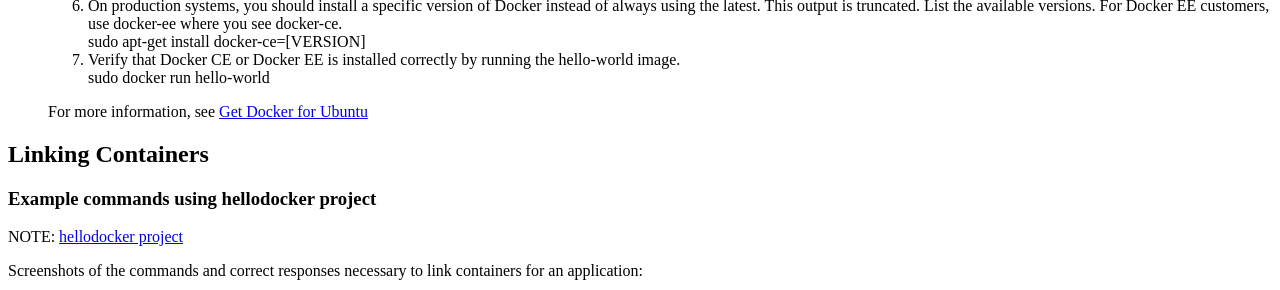
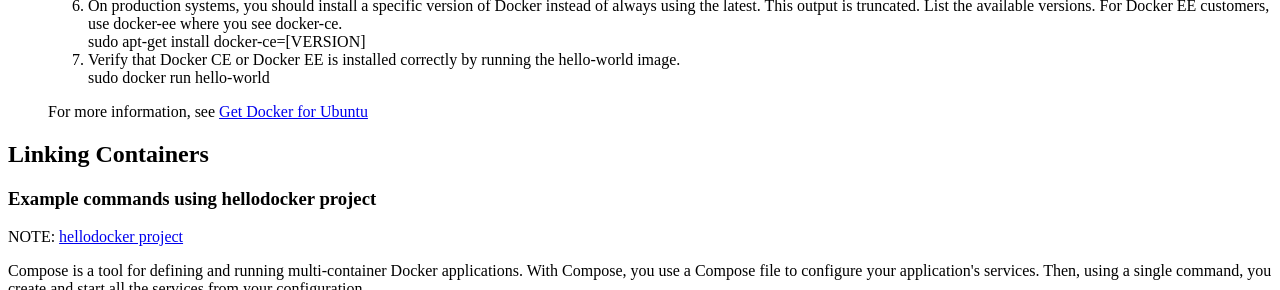
Before and after one commit to CWood994/Docker, a plain HTML site: page index.html in a window 1280 px wide. Shown: the part 1297-1587 px from the top of the page. Drawn offline with Linux system fonts and the light colour scheme.

Commit message:
Update index.html

```diff
--- a/index.html
+++ b/index.html
@@ -89,7 +89,11 @@
             <h2>Linking Containers</h2>
                 <div>
                   <h3> Example commands using hellodocker project </h3>
+
                   <p> NOTE: <a href="https://github.com/variadico/hellodocker/blob/master/docker-compose.yml"> hellodocker project </a> </p>
+
+                  <p> Compose is a tool for defining and running multi-container Docker applications. With Compose, you use a Compose file to configure your application's services. Then, using a single command, you create and start all the services from your configuration. </p>
+
                   <p> Screenshots of the commands and correct responses necessary to link containers for an application: </p>
 
                   <img src = "pictures/gitCloneDocker.PNG" />
```
